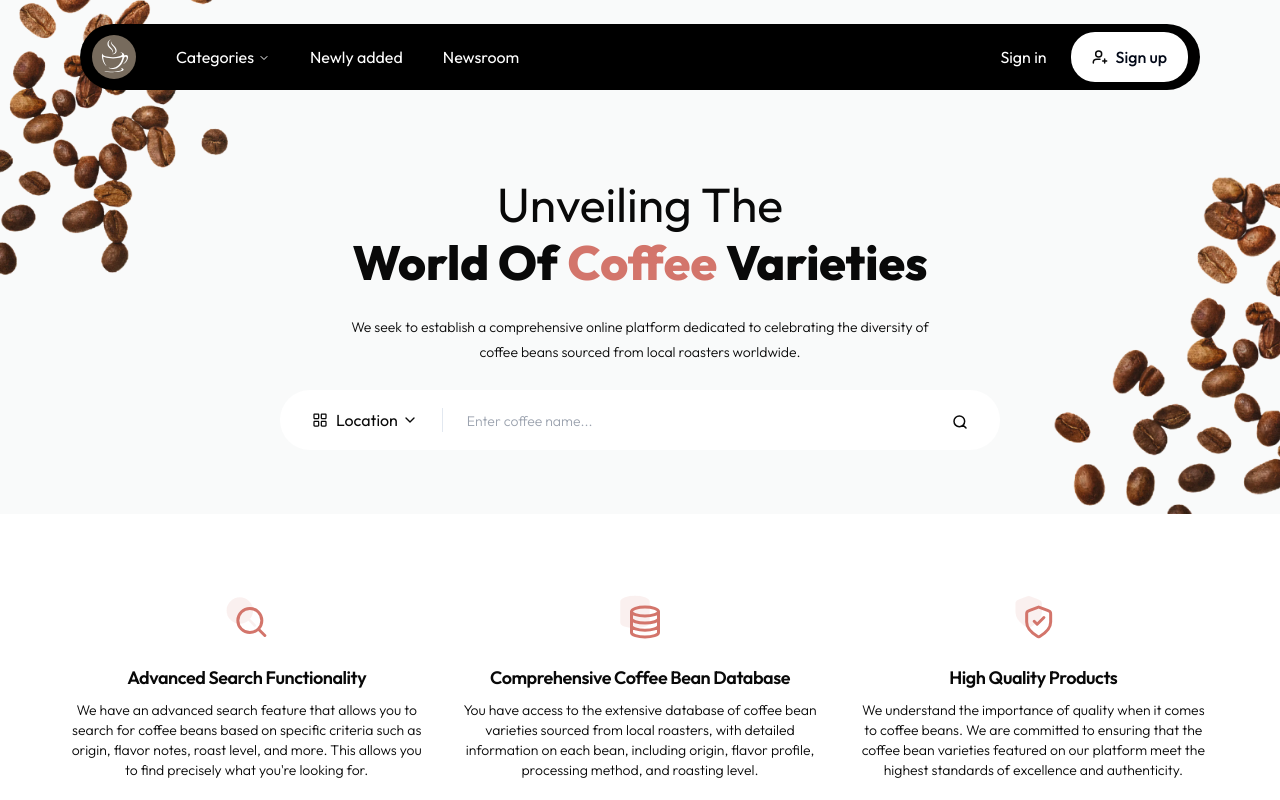
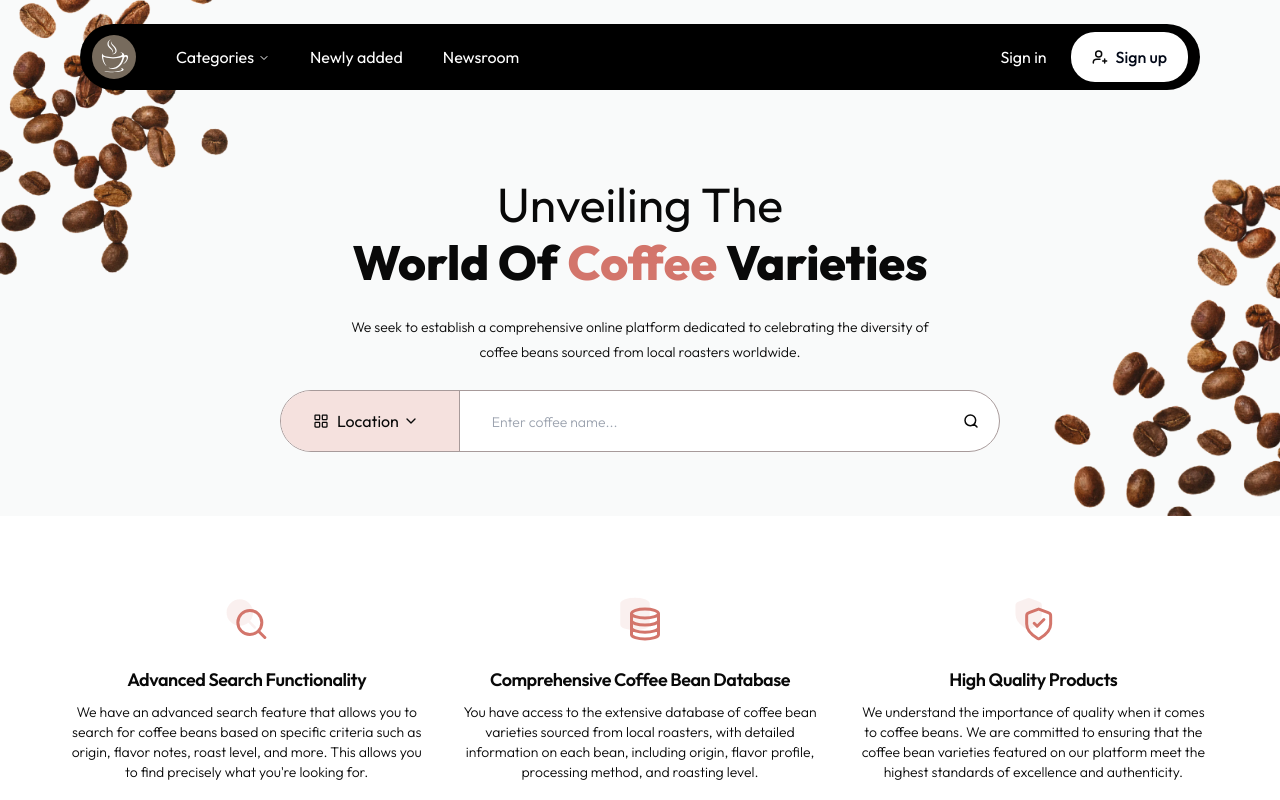
Before and after one commit to star-works/coffee-beans, a Next.js app: page / in a window 1280 px wide. Shown: the top 800 px of the page. Built offline with nearby package versions, Linux system fonts and the light colour scheme.

Commit message:
category

```diff
--- a/src/components/common/AllSelect.jsx
+++ b/src/components/common/AllSelect.jsx
@@ -23,7 +23,7 @@ export const LocationSelect = (props) => {
           <SelectValue className="p-0" placeholder="Location" />
         </SelectTrigger>
         <SelectContent>
-          <SelectGroup className="flex flex-wrap p-3">
+          <SelectGroup className="p-3">
             <SelectLabel className="text-[14px]">Location</SelectLabel>
             <SelectItem value="India">India</SelectItem>
             <SelectItem value="Australia">Australia</SelectItem>
--- a/src/components/homepage/Hero.jsx
+++ b/src/components/homepage/Hero.jsx
@@ -35,13 +35,13 @@ const Hero = () => {
               celebrating the diversity of coffee beans sourced from local
               roasters worldwide.
             </p>
-            <div className="mt-6 max-w-[580px] lg:max-w-[720px] mx-auto px-4 sm:px-6 md:px-8 py-[18px] bg-white rounded-full">
-              <div className="flex  items-center justify-center ">
-                <div className="border-e pe-4 pt-0">
+            <div className="mt-6 max-w-[720px] mx-auto bg-white rounded-full">
+              <div className="flex  items-center justify-center border border-[#A79A9A] rounded-full overflow-hidden">
+                <div className="border-e pe-4 bg-[#F5E1DE] px-4 sm:ps-6 md:px-8 py-[18px] border-r border-[#A79A9A]">
                   <LocationSelect />
                 </div>
-                <div className="relative max-w-[380px] xl:max-w-[600px] w-full order-1 ms-6">
-                  <div className="absolute end-0 top-1.5 z-0 cursor-pointer">
+                <div className="relative max-w-[600px] w-full order-1 px-4 sm:pe-6 md:px-8 py-[18px] ">
+                  <div className="absolute right-[20px] top-[50%] translate-y-[-50%] z-0 cursor-pointer">
                     <BlackSearch />
                   </div>
                   <input
```
